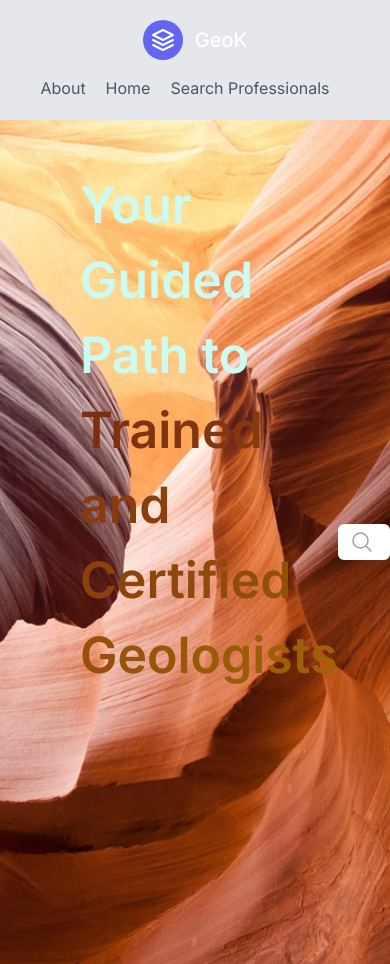
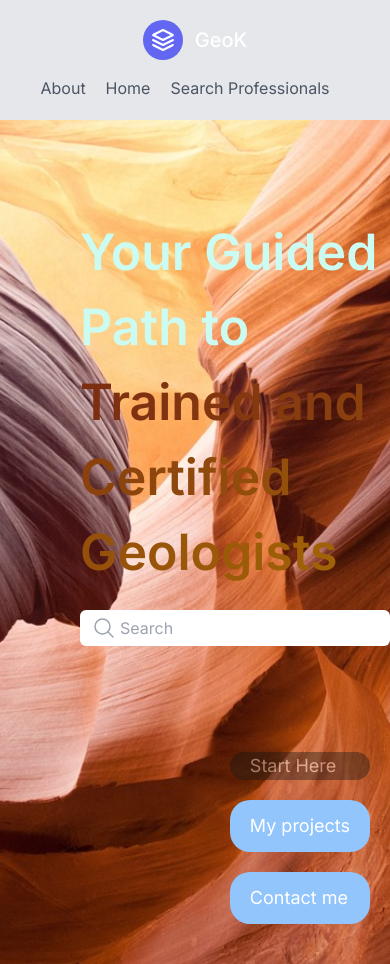
Before and after one commit to nja93/GeoK, a Next.js app: page / in a window 390 px wide. Built offline with nearby package versions, Linux system fonts and the light colour scheme.

Commit message:
repositioning of search bar

```diff
--- a/app/page.tsx
+++ b/app/page.tsx
@@ -18,11 +18,31 @@ export default function Home() {
             Welcome to GeoK, your premier destination for connecting with qualified Kenyan Geologists. Our platform brings together a diverse community of geology experts, ready to assist you in navigating the complexities of the Earth&apos;s terrain. Whether you are exploring for resources, researching geological phenomena, or seeking professional guidance, our network offers the expertise you need. Join us in unlocking the secrets of the Earth&apos;s past, present, and future with our dedicated team of skilled geologists
 
           </p>
+          <div className="flex-col md:flex-row hidden md:flex gap-5">
+            <Link href="/learn-more"
+              className="rounded-[20px] group relative bg-neutral-900  opacity-40  hover:bg-blue-300 px-5 py-3 text-lg text-white max-w-[200px]">
+              Start Here
+            </Link>
 
+          </div>
+          <SearchBox />
         </div>
-        <SearchBox />
+
       </div>
-
+      <div className="absolute flex bottom-10 z-[20] right-5 flex-col md:hidden gap-5">
+        <Link href="/learn-more"
+          className="rounded-[20px] group relative bg-neutral-900  opacity-40 px-5 py-3s text-lg text-white max-w-[200px]">
+          Start Here
+        </Link>
+        <Link href="/my-projects"
+          className="rounded-[20px] group relative bg-blue-300 px-5 py-3 text-lg text-white max-w-[200px]">
+          My projects
+        </Link>
+        <Link href="/contact-me"
+          className="rounded-[20px] group relative bg-blue-300 px-5 py-3 text-lg text-white max-w-[200px]">
+          Contact me
+        </Link>
+      </div>
       <div className="absolute bottom-0 right-0 z-[10]"></div>
 
 
```
